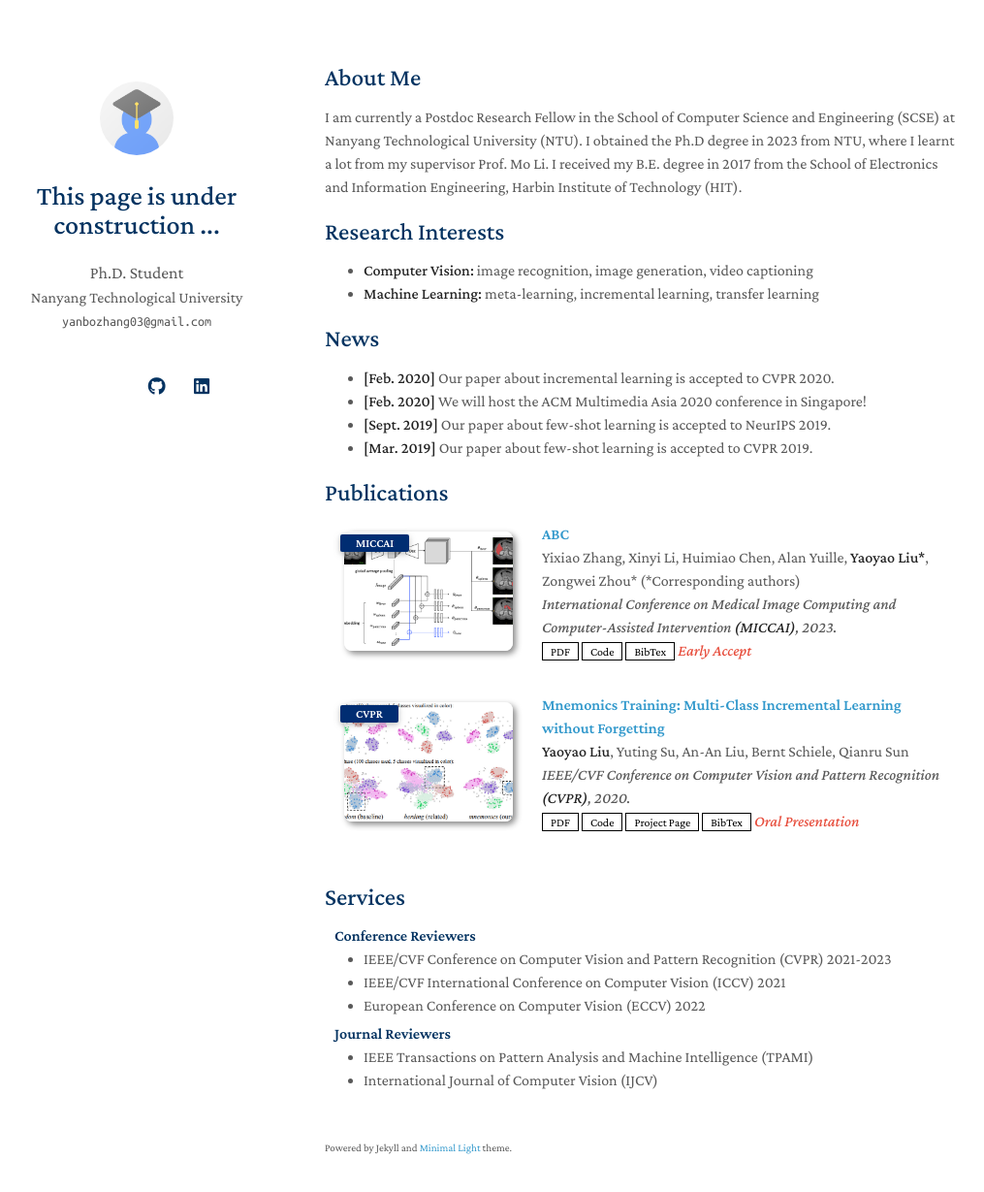
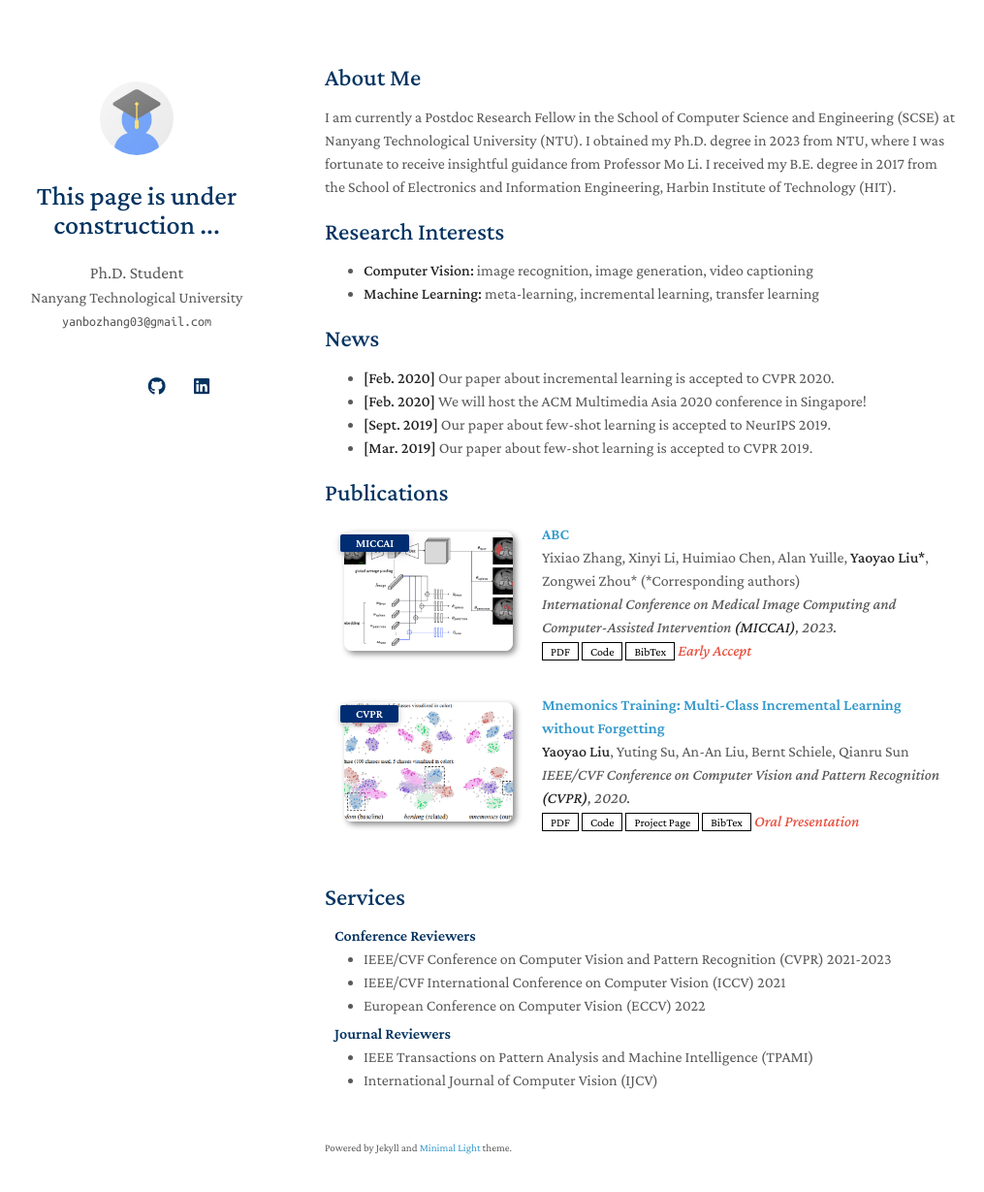
Before and after one commit to yanbozhang003/yanbozhang003.github.io, a Jekyll site: the page built from index.md, in a window 1280 px wide and 1264 px high. Shown: the top 1229 px of the window at 97% size, without its empty margins (135-1150 px from the left). Built offline with Jekyll 4.4.1, drawn with Linux system fonts in a browser that asks for light colours; nearby versions of some CDN libraries; a style sheet for code colours, icons or effects is not loaded; our own code applies the rules of GitHub Pages for plain Markdown files.

Commit message:
Update index.md

```diff
--- a/index.md
+++ b/index.md
@@ -5,7 +5,7 @@ layout: homepage
 ## About Me
 
 I am currently a Postdoc Research Fellow in the School of Computer Science and Engineering (SCSE) at Nanyang Technological University (NTU).
-I obtained the Ph.D degree in 2023 from NTU, where I learnt a lot from my supervisor Prof. Mo Li.
+I obtained my Ph.D. degree in 2023 from NTU, where I was fortunate to receive insightful guidance from Professor Mo Li.
 I received my B.E. degree in 2017 from the School of Electronics and Information Engineering, Harbin Institute of Technology (HIT).
 
 ## Research Interests
```
